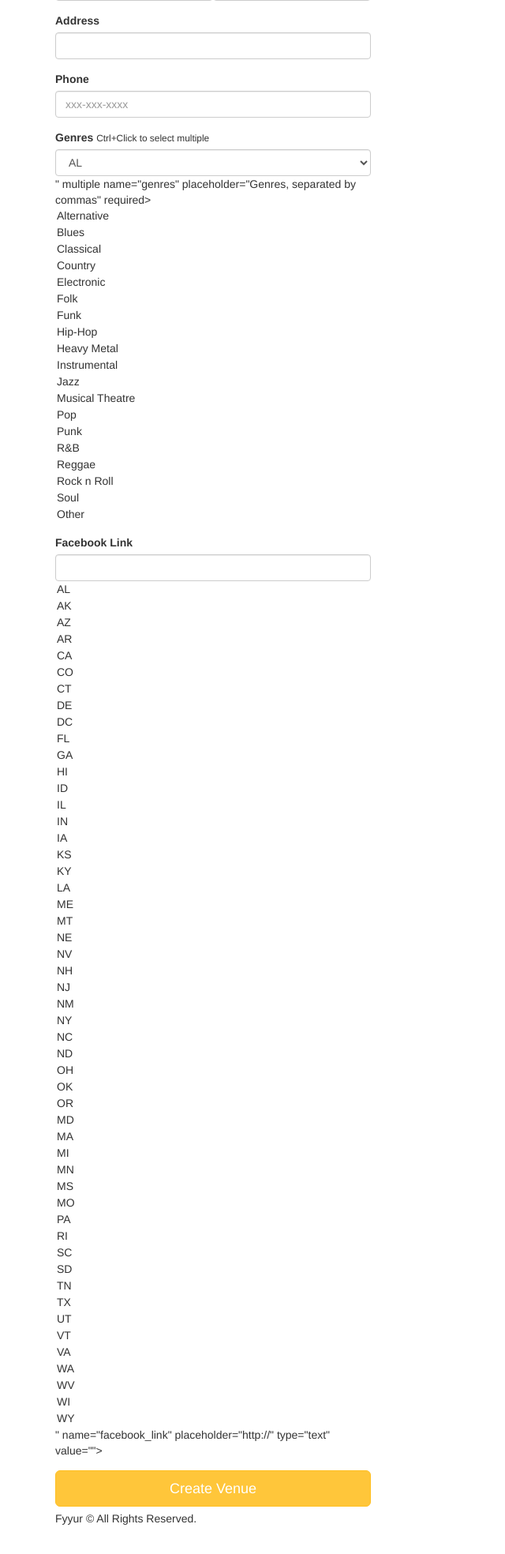
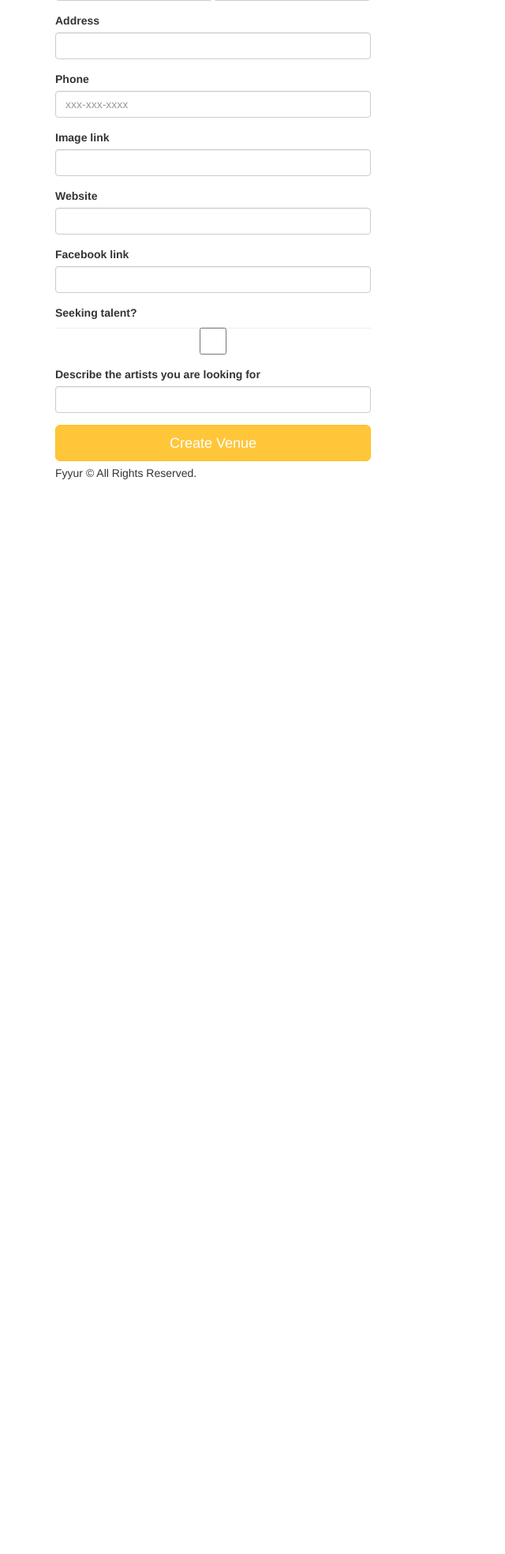
Before and after one commit to adengz/fyyur, a Flask app: page /venues/create in a window 1280 px wide. Shown: the part 268-2236 px from the top of the page at 79% size, without its empty margins (0-640 px from the left). After the commit the page ends 875 px from the top, so only its background shows below. Run offline with Flask 2, Linux system fonts and the light colour scheme; some libraries are stand-ins or nearby versions.

Commit message:
Fix form for listing new venue

```diff
--- a/forms.py
+++ b/forms.py
@@ -1,7 +1,97 @@
 from datetime import datetime
 from flask_wtf import Form
-from wtforms import StringField, SelectField, SelectMultipleField, DateTimeField
+from wtforms import StringField, SelectField, SelectMultipleField, DateTimeField, BooleanField
 from wtforms.validators import DataRequired, AnyOf, URL
+
+
+NAME = StringField('name', validators=[DataRequired()])
+GENRES = SelectMultipleField(
+    # TODO implement enum restriction
+    'genres', validators=[DataRequired()],
+    choices=[
+        ('Alternative', 'Alternative'),
+        ('Blues', 'Blues'),
+        ('Classical', 'Classical'),
+        ('Country', 'Country'),
+        ('Electronic', 'Electronic'),
+        ('Folk', 'Folk'),
+        ('Funk', 'Funk'),
+        ('Hip-Hop', 'Hip-Hop'),
+        ('Heavy Metal', 'Heavy Metal'),
+        ('Instrumental', 'Instrumental'),
+        ('Jazz', 'Jazz'),
+        ('Musical Theatre', 'Musical Theatre'),
+        ('Pop', 'Pop'),
+        ('Punk', 'Punk'),
+        ('R&B', 'R&B'),
+        ('Reggae', 'Reggae'),
+        ('Rock n Roll', 'Rock n Roll'),
+        ('Soul', 'Soul'),
+        ('Other', 'Other'),
+    ]
+)
+CITY = StringField('city', validators=[DataRequired()])
+STATE = SelectField(
+    'state', validators=[DataRequired()],
+    choices=[('AL', 'AL'),
+        ('AK', 'AK'),
+        ('AZ', 'AZ'),
+        ('AR', 'AR'),
+        ('CA', 'CA'),
+        ('CO', 'CO'),
+        ('CT', 'CT'),
+        ('DE', 'DE'),
+        ('DC', 'DC'),
+        ('FL', 'FL'),
+        ('GA', 'GA'),
+        ('HI', 'HI'),
+        ('ID', 'ID'),
+        ('IL', 'IL'),
+        ('IN', 'IN'),
+        ('IA', 'IA'),
+        ('KS', 'KS'),
+        ('KY', 'KY'),
+        ('LA', 'LA'),
+        ('ME', 'ME'),
+        ('MT', 'MT'),
+        ('NE', 'NE'),
+        ('NV', 'NV'),
+        ('NH', 'NH'),
+        ('NJ', 'NJ'),
+        ('NM', 'NM'),
+        ('NY', 'NY'),
+        ('NC', 'NC'),
+        ('ND', 'ND'),
+        ('OH', 'OH'),
+        ('OK', 'OK'),
+        ('OR', 'OR'),
+        ('MD', 'MD'),
+        ('MA', 'MA'),
+        ('MI', 'MI'),
+        ('MN', 'MN'),
+        ('MS', 'MS'),
+        ('MO', 'MO'),
+        ('PA', 'PA'),
+        ('RI', 'RI'),
+        ('SC', 'SC'),
+        ('SD', 'SD'),
+        ('TN', 'TN'),
+        ('TX', 'TX'),
+        ('UT', 'UT'),
+        ('VT', 'VT'),
+        ('VA', 'VA'),
+        ('WA', 'WA'),
+        ('WV', 'WV'),
+        ('WI', 'WI'),
+        ('WY', 'WY'),
+    ]
+)
+PHONE = StringField('phone', validators=[DataRequired()])
+IMAGE_LINK = StringField('image_link')
+WEBSITE = StringField('website', validators=[URL()])
+FB_LINK = StringField('facebook_link', validators=[URL()])
+SEEK_DESC = StringField('seeking_description')
+
 
 class ShowForm(Form):
     artist_id = StringField(
@@ -17,204 +107,26 @@
     )
 
 class VenueForm(Form):
-    name = StringField(
-        'name', validators=[DataRequired()]
-    )
-    city = StringField(
-        'city', validators=[DataRequired()]
-    )
-    state = SelectField(
-        'state', validators=[DataRequired()],
-        choices=[
-            ('AL', 'AL'),
-            ('AK', 'AK'),
-            ('AZ', 'AZ'),
-            ('AR', 'AR'),
-            ('CA', 'CA'),
-            ('CO', 'CO'),
-            ('CT', 'CT'),
-            ('DE', 'DE'),
-            ('DC', 'DC'),
-            ('FL', 'FL'),
-            ('GA', 'GA'),
-            ('HI', 'HI'),
-            ('ID', 'ID'),
-            ('IL', 'IL'),
-            ('IN', 'IN'),
-            ('IA', 'IA'),
-            ('KS', 'KS'),
-            ('KY', 'KY'),
-            ('LA', 'LA'),
-            ('ME', 'ME'),
-            ('MT', 'MT'),
-            ('NE', 'NE'),
-            ('NV', 'NV'),
-            ('NH', 'NH'),
-            ('NJ', 'NJ'),
-            ('NM', 'NM'),
-            ('NY', 'NY'),
-            ('NC', 'NC'),
-            ('ND', 'ND'),
-            ('OH', 'OH'),
-            ('OK', 'OK'),
-            ('OR', 'OR'),
-            ('MD', 'MD'),
-            ('MA', 'MA'),
-            ('MI', 'MI'),
-            ('MN', 'MN'),
-            ('MS', 'MS'),
-            ('MO', 'MO'),
-            ('PA', 'PA'),
-            ('RI', 'RI'),
-            ('SC', 'SC'),
-            ('SD', 'SD'),
-            ('TN', 'TN'),
-            ('TX', 'TX'),
-            ('UT', 'UT'),
-            ('VT', 'VT'),
-            ('VA', 'VA'),
-            ('WA', 'WA'),
-            ('WV', 'WV'),
-            ('WI', 'WI'),
-            ('WY', 'WY'),
-        ]
-    )
-    address = StringField(
-        'address', validators=[DataRequired()]
-    )
-    phone = StringField(
-        'phone'
-    )
-    image_link = StringField(
-        'image_link'
-    )
-    genres = SelectMultipleField(
-        # TODO implement enum restriction
-        'genres', validators=[DataRequired()],
-        choices=[
-            ('Alternative', 'Alternative'),
-            ('Blues', 'Blues'),
-            ('Classical', 'Classical'),
-            ('Country', 'Country'),
-            ('Electronic', 'Electronic'),
-            ('Folk', 'Folk'),
-            ('Funk', 'Funk'),
-            ('Hip-Hop', 'Hip-Hop'),
-            ('Heavy Metal', 'Heavy Metal'),
-            ('Instrumental', 'Instrumental'),
-            ('Jazz', 'Jazz'),
-            ('Musical Theatre', 'Musical Theatre'),
-            ('Pop', 'Pop'),
-            ('Punk', 'Punk'),
-            ('R&B', 'R&B'),
-            ('Reggae', 'Reggae'),
-            ('Rock n Roll', 'Rock n Roll'),
-            ('Soul', 'Soul'),
-            ('Other', 'Other'),
-        ]
-    )
-    facebook_link = StringField(
-        'facebook_link', validators=[URL()]
-    )
+    name = NAME
+    city = CITY
+    state = STATE
+    address = StringField('address', validators=[DataRequired()])
+    phone = PHONE
+    genres = GENRES
+    image_link = IMAGE_LINK
+    website = WEBSITE
+    facebook_link = FB_LINK
+    seeking = BooleanField('seeking_talent')
+    seeking_description = SEEK_DESC
 
 class ArtistForm(Form):
-    name = StringField(
-        'name', validators=[DataRequired()]
-    )
-    city = StringField(
-        'city', validators=[DataRequired()]
-    )
-    state = SelectField(
-        'state', validators=[DataRequired()],
-        choices=[
-            ('AL', 'AL'),
-            ('AK', 'AK'),
-            ('AZ', 'AZ'),
-            ('AR', 'AR'),
-            ('CA', 'CA'),
-            ('CO', 'CO'),
-            ('CT', 'CT'),
-            ('DE', 'DE'),
-            ('DC', 'DC'),
-            ('FL', 'FL'),
-            ('GA', 'GA'),
-            ('HI', 'HI'),
-            ('ID', 'ID'),
-            ('IL', 'IL'),
-            ('IN', 'IN'),
-            ('IA', 'IA'),
-            ('KS', 'KS'),
-            ('KY', 'KY'),
-            ('LA', 'LA'),
-            ('ME', 'ME'),
-            ('MT', 'MT'),
-            ('NE', 'NE'),
-            ('NV', 'NV'),
-            ('NH', 'NH'),
-            ('NJ', 'NJ'),
-            ('NM', 'NM'),
-            ('NY', 'NY'),
-            ('NC', 'NC'),
-            ('ND', 'ND'),
-            ('OH', 'OH'),
-            ('OK', 'OK'),
-            ('OR', 'OR'),
-            ('MD', 'MD'),
-            ('MA', 'MA'),
-            ('MI', 'MI'),
-            ('MN', 'MN'),
-            ('MS', 'MS'),
-            ('MO', 'MO'),
-            ('PA', 'PA'),
-            ('RI', 'RI'),
-            ('SC', 'SC'),
-            ('SD', 'SD'),
-            ('TN', 'TN'),
-            ('TX', 'TX'),
-            ('UT', 'UT'),
-            ('VT', 'VT'),
-            ('VA', 'VA'),
-            ('WA', 'WA'),
-            ('WV', 'WV'),
-            ('WI', 'WI'),
-            ('WY', 'WY'),
-        ]
-    )
-    phone = StringField(
-        # TODO implement validation logic for state
-        'phone'
-    )
-    image_link = StringField(
-        'image_link'
-    )
-    genres = SelectMultipleField(
-        # TODO implement enum restriction
-        'genres', validators=[DataRequired()],
-        choices=[
-            ('Alternative', 'Alternative'),
-            ('Blues', 'Blues'),
-            ('Classical', 'Classical'),
-            ('Country', 'Country'),
-            ('Electronic', 'Electronic'),
-            ('Folk', 'Folk'),
-            ('Funk', 'Funk'),
-            ('Hip-Hop', 'Hip-Hop'),
-            ('Heavy Metal', 'Heavy Metal'),
-            ('Instrumental', 'Instrumental'),
-            ('Jazz', 'Jazz'),
-            ('Musical Theatre', 'Musical Theatre'),
-            ('Pop', 'Pop'),
-            ('Punk', 'Punk'),
-            ('R&B', 'R&B'),
-            ('Reggae', 'Reggae'),
-            ('Rock n Roll', 'Rock n Roll'),
-            ('Soul', 'Soul'),
-            ('Other', 'Other'),
-        ]
-    )
-    facebook_link = StringField(
-        # TODO implement enum restriction
-        'facebook_link', validators=[URL()]
-    )
-
-# TODO IMPLEMENT NEW ARTIST FORM AND NEW SHOW FORM
+    name = NAME
+    city = CITY
+    state = STATE
+    phone = PHONE
+    # genres = GENRES
+    image_link = IMAGE_LINK
+    website = WEBSITE
+    facebook_link = FB_LINK
+    seeking = BooleanField('seeking_venue')
+    seeking_description = SEEK_DESC
--- a/templates/forms/new_venue.html
+++ b/templates/forms/new_venue.html
@@ -26,16 +26,32 @@
       <div class="form-group">
           <label for="phone">Phone</label>
           {{ form.phone(class_ = 'form-control', placeholder='xxx-xxx-xxxx', autofocus = true) }}
-        </div>
-      <div class="form-group">
+      </div>
+      <!-- <div class="form-group">
         <label for="genres">Genres</label>
         <small>Ctrl+Click to select multiple</small>
         {{ form.genres(class_ = 'form-control', placeholder='Genres, separated by commas', id=form.state, autofocus = true) }}
+      </div> -->
+      <div class="form-group">
+          <label for="image_link">Image link</label>
+          {{ form.image_link(class_ = 'form-control', autofocus = true) }}
       </div>
       <div class="form-group">
-          <label for="genres">Facebook Link</label>
-          {{ form.facebook_link(class_ = 'form-control', placeholder='http://', id=form.state, autofocus = true) }}
-        </div>
+          <label for="website">Website</label>
+          {{ form.website(class_ = 'form-control', autofocus = true) }}
+      </div>
+      <div class="form-group">
+          <label for="facebook_link">Facebook link</label>
+          {{ form.facebook_link(class_ = 'form-control', autofocus = true) }}
+      </div>
+      <div class="form-group">
+          <label for="seeking">Seeking talent?</label>
+          {{ form.seeking(class_ = 'form-control', autofocus = true) }}
+      </div>
+      <div class="form-group">
+          <label for="seeking_description">Describe the artists you are looking for</label>
+          {{ form.seeking_description(class_ = 'form-control', autofocus = true) }}
+      </div>
       <input type="submit" value="Create Venue" class="btn btn-primary btn-lg btn-block">
     </form>
   </div>
```
